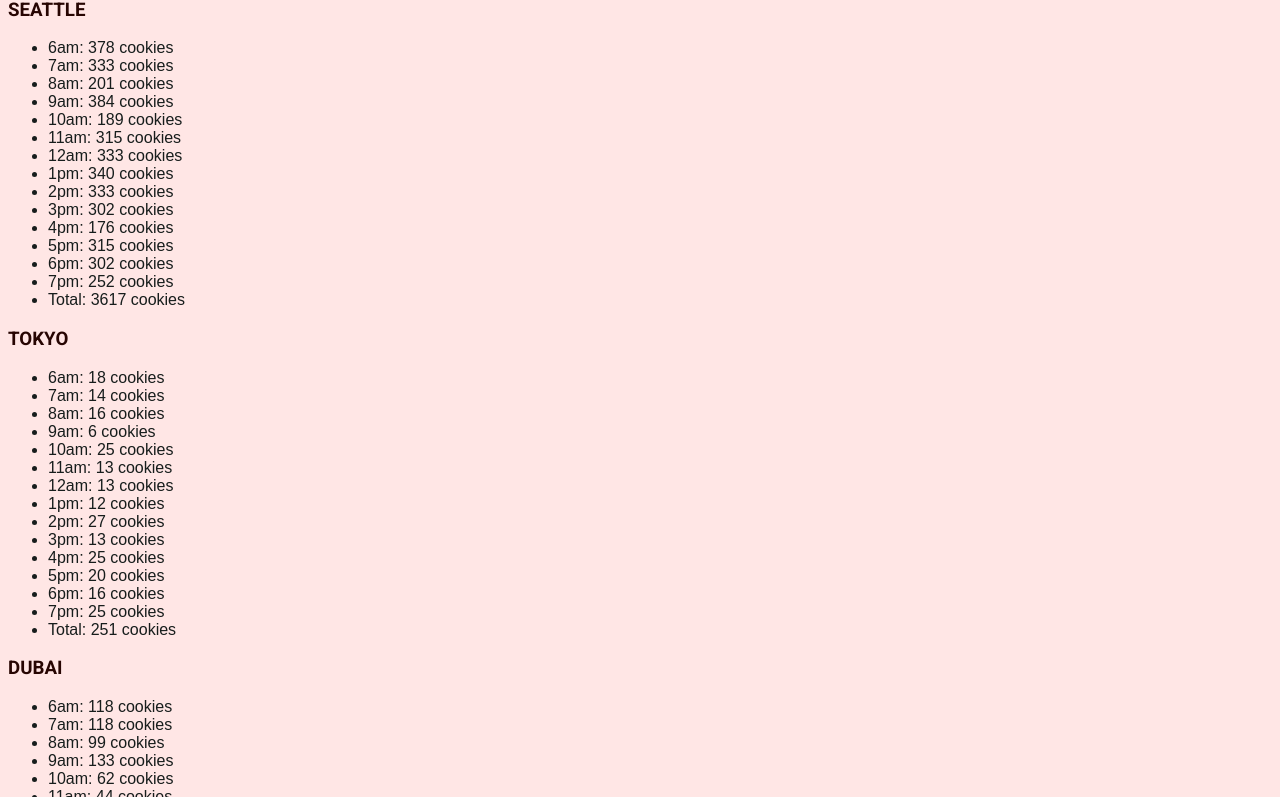
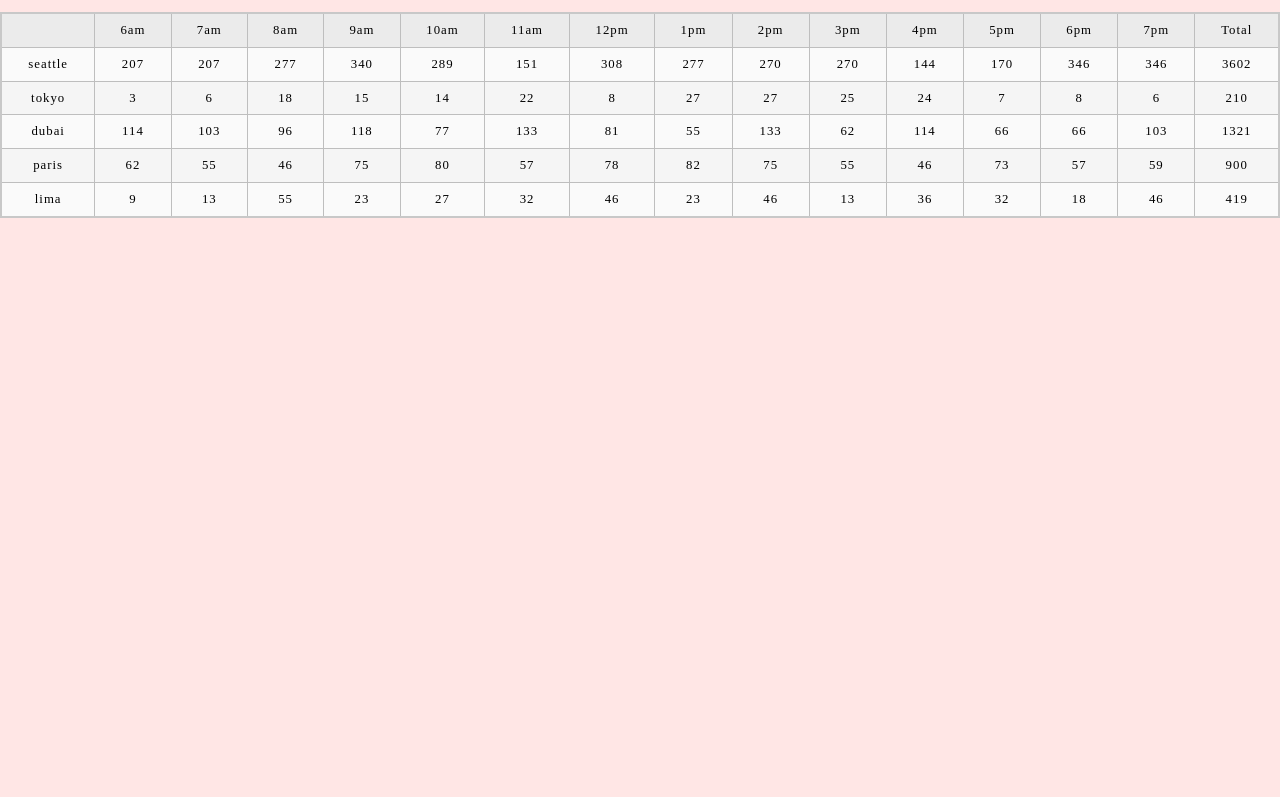
Before and after one commit to jamesCodes808/cookie-stand, a plain HTML site: page sales.html in a window 1280 px wide. Shown: the part 148-945 px from the top of the page. After the commit the page ends 800 px from the top, so only its background shows below. Drawn offline with Linux system fonts and the light colour scheme.

Commit message:
class07-refactored js code, created constructor for creation of shop objects and using tables to display data

```diff
--- /dev/null
+++ b/css/reset.css
@@ -0,0 +1,135 @@
+/* http://meyerweb.com/eric/tools/css/reset/
+   v2.0 | 20110126
+   License: none (public domain)
+*/
+
+html,
+body,
+div,
+span,
+applet,
+object,
+iframe,
+h1,
+h2,
+h3,
+h4,
+h5,
+h6,
+p,
+blockquote,
+pre,
+a,
+abbr,
+acronym,
+address,
+big,
+cite,
+code,
+del,
+dfn,
+em,
+img,
+ins,
+kbd,
+q,
+s,
+samp,
+small,
+strike,
+strong,
+sub,
+sup,
+tt,
+var,
+b,
+u,
+i,
+center,
+dl,
+dt,
+dd,
+ol,
+ul,
+li,
+fieldset,
+form,
+label,
+legend,
+table,
+caption,
+tbody,
+tfoot,
+thead,
+tr,
+th,
+td,
+article,
+aside,
+canvas,
+details,
+embed,
+figure,
+figcaption,
+footer,
+header,
+hgroup,
+menu,
+nav,
+output,
+ruby,
+section,
+summary,
+time,
+mark,
+audio,
+video {
+    margin: 0;
+    padding: 0;
+    border: 0;
+    font-size: 100%;
+    font: inherit;
+    vertical-align: baseline;
+}
+
+/* HTML5 display-role reset for older browsers */
+article,
+aside,
+details,
+figcaption,
+figure,
+footer,
+header,
+hgroup,
+menu,
+nav,
+section {
+    display: block;
+}
+
+body {
+    line-height: 1;
+}
+
+ol,
+ul {
+    list-style: none;
+}
+
+blockquote,
+q {
+    quotes: none;
+}
+
+blockquote:before,
+blockquote:after,
+q:before,
+q:after {
+    content: '';
+    content: none;
+}
+
+table {
+    border-collapse: collapse;
+    border-spacing: 0;
+}
--- a/css/style.css
+++ b/css/style.css
@@ -1,22 +1,17 @@
 body {
     background-color: #FFE6E5;
+    text-align: center;
 }
 
-h1,
-h2,
-h3,
-h4,
-h5,
-h6 {
+h1 {
     font-family: 'Roboto', sans-serif;
+    font-weight: 700;
     color: #270502;
+    font-size: 2rem;
+    margin: 1.5rem auto;
 }
 
-ul,
-li {
-    font-family: Arial, Helvetica, sans-serif;
-    color: #171D1C;
-}
+
 
 p {
     font-family: Georgia, 'Times New Roman', Times, serif;
@@ -31,3 +26,85 @@ button {
     background-color: #FA8072;
     border-radius: 5px;
 }
+
+main {
+    margin: 0 auto;
+}
+
+/* nav bar  */
+nav {
+    display: flex;
+}
+
+ul,
+li {
+    font-family: Arial, Helvetica, sans-serif;
+    color: #171D1C;
+    display: inline-flex;
+    position: relative;
+    float: inline-start;
+    margin: 1rem 1.5rem;
+}
+
+.nav-links li a:hover {
+    color: white;
+}
+
+/* Hero Section */
+.hero-container {
+    padding: 5% 10%;
+    position: relative;
+    width: 100%;
+    height: 350px;
+}
+
+
+
+.hero-img {
+    z-index: 1;
+    position: absolute;
+    right: 38%;
+}
+
+.hero-img-bg {
+    width: 20%;
+    height: 90%;
+    border-radius: 50%;
+    position: absolute;
+    z-index: 0;
+    right: 49%;
+    /* top: 10%; */
+    bottom: 10%;
+}
+
+/* Table Styles  */
+table {
+    border-collapse: collapse;
+    border: 2px solid rgb(200, 200, 200);
+    letter-spacing: 1px;
+    font-size: 0.8rem;
+    width: 100%;
+    margin-top: 10px;
+}
+
+td,
+th {
+    border: 1px solid rgb(190, 190, 190);
+    padding: 10px 20px;
+}
+
+th {
+    background-color: rgb(235, 235, 235);
+}
+
+td {
+    text-align: center;
+}
+
+tr:nth-child(even) td {
+    background-color: rgb(250, 250, 250);
+}
+
+tr:nth-child(odd) td {
+    background-color: rgb(245, 245, 245);
+}
--- a/js/app.js
+++ b/js/app.js
@@ -1,175 +1,112 @@
 'use strict'
 
-const seattleShop = {
-    name: 'seattle',
-    minHourlyCustomers: 23,
-    maxHourlyCustomers: 65,
-    averageCookieSale: 6.3,
-    numberOfCustomersPerHour: function () {
-        return Math.floor(Math.random() * (this.maxHourlyCustomers - this.minHourlyCustomers) + this.minHourlyCustomers)
-    },
-    amountOfCookiesPurchasedPerHour: function () {
-        return Math.floor(this.averageCookieSale * this.numberOfCustomersPerHour())
-    },
-    resultsOfSalesPerDay: function () {
-        let hourlySalesData = new Array();
-        for (let i = 0; i < 14; i++) {
-            hourlySalesData.push(this.amountOfCookiesPurchasedPerHour())
-        }
-        return hourlySalesData;
-    },
-    totalOfAllSalesInADay: function () {
-        let totalSales = 0;
-        let arr = this.resultsOfSalesPerDay();
-        for (let i = 0; i < arr.length; i++) {
-            totalSales += arr[i];
-        }
-        return totalSales;
+let hours = ['6am', '7am', '8am', '9am', '10am', '11am', '12pm', '1pm', '2pm', '3pm', '4pm', '5pm', '6pm', '7pm']
+
+let tableBody = document.getElementById('display-sales');
+
+// constructor for salmon cookie shops
+function Shop(location, minHourlyCustomers, maxHourlyCustomers, avgCookieSale) {
+    this.location = location;
+    this.minHourlyCustomers = minHourlyCustomers;
+    this.maxHourlyCustomers = maxHourlyCustomers;
+    this.avgCookieSale = avgCookieSale;
+    this.customersPerHour;
+    this.cookiesPurchasedPerHour;
+    this.total;
+    shopsArray.push(this)
+}
+
+// Shop Prototype functions
+Shop.prototype.getNumberOfCustomersPerHour = function () {
+    this.customersPerHour = new Array();
+    for (let i = 0; i < hours.length; i++) {
+        this.customersPerHour.push(Math.floor(Math.random() * (this.maxHourlyCustomers - this.minHourlyCustomers) + this.minHourlyCustomers));
     }
-};
+    return this.customersPerHour;
+}
 
-const tokyoShop = {
-    name: 'tokyo',
-    minHourlyCustomers: 3,
-    maxHourlyCustomers: 24,
-    averageCookieSale: 1.2,
-    numberOfCustomersPerHour: function () {
-        return Math.floor(Math.random() * (this.maxHourlyCustomers - this.minHourlyCustomers) + this.minHourlyCustomers)
-    },
-    amountOfCookiesPurchasedPerHour: function () {
-        return Math.floor(this.averageCookieSale * this.numberOfCustomersPerHour())
-    },
-    resultsOfSalesPerDay: function () {
-        let hourlySalesData = new Array();
-        for (let i = 0; i < 14; i++) {
-            hourlySalesData.push(this.amountOfCookiesPurchasedPerHour())
-        }
-        return hourlySalesData;
-    },
-    totalOfAllSalesInADay: function () {
-        let totalSales = 0;
-        let arr = this.resultsOfSalesPerDay();
-        for (let i = 0; i < arr.length; i++) {
-            totalSales += arr[i];
-        }
-        return totalSales;
+Shop.prototype.getAmountOfCookiesPurchasedPerHour = function () {
+    this.getNumberOfCustomersPerHour();
+    this.cookiesPurchasedPerHour = new Array();
+    for (let i = 0; i < hours.length; i++) {
+        this.cookiesPurchasedPerHour.push(Math.floor(this.avgCookieSale * this.customersPerHour[i]))
     }
-};
+    return this.cookiesPurchasedPerHour;
+}
 
-const dubaiShop = {
-    name: 'dubai',
-    minHourlyCustomers: 11,
-    maxHourlyCustomers: 38,
-    averageCookieSale: 3.7,
-    numberOfCustomersPerHour: function () {
-        return Math.floor(Math.random() * (this.maxHourlyCustomers - this.minHourlyCustomers) + this.minHourlyCustomers)
-    },
-    amountOfCookiesPurchasedPerHour: function () {
-        return Math.floor(this.averageCookieSale * this.numberOfCustomersPerHour())
-    },
-    resultsOfSalesPerDay: function () {
-        let hourlySalesData = new Array();
-        for (let i = 0; i < 14; i++) {
-            hourlySalesData.push(this.amountOfCookiesPurchasedPerHour())
-        }
-        return hourlySalesData;
-    },
-    totalOfAllSalesInADay: function () {
-        let totalSales = 0;
-        let arr = this.resultsOfSalesPerDay();
-        for (let i = 0; i < arr.length; i++) {
-            totalSales += arr[i];
-        }
-        return totalSales;
+Shop.prototype.getTotal = function () {
+    this.getNumberOfCustomersPerHour();
+    this.getAmountOfCookiesPurchasedPerHour();
+    this.total = 0;
+    for (let i = 0; i < hours.length; i++) {
+        this.total += this.cookiesPurchasedPerHour[i]
     }
-};
+    return this.total;
+}
 
-const parisShop = {
-    name: 'paris',
-    minHourlyCustomers: 20,
-    maxHourlyCustomers: 38,
-    averageCookieSale: 2.3,
-    numberOfCustomersPerHour: function () {
-        return Math.floor(Math.random() * (this.maxHourlyCustomers - this.minHourlyCustomers) + this.minHourlyCustomers)
-    },
-    amountOfCookiesPurchasedPerHour: function () {
-        return Math.floor(this.averageCookieSale * this.numberOfCustomersPerHour())
-    },
-    resultsOfSalesPerDay: function () {
-        let hourlySalesData = new Array();
-        for (let i = 0; i < 14; i++) {
-            hourlySalesData.push(this.amountOfCookiesPurchasedPerHour())
-        }
-        return hourlySalesData;
-    },
-    totalOfAllSalesInADay: function () {
-        let totalSales = 0;
-        let arr = this.resultsOfSalesPerDay();
-        for (let i = 0; i < arr.length; i++) {
-            totalSales += arr[i];
-        }
-        return totalSales;
-    }
-};
+Shop.prototype.render = function () {
+    this.getNumberOfCustomersPerHour();
+    this.getAmountOfCookiesPurchasedPerHour();
+    this.getTotal();
 
-const limaShop = {
-    name: 'lima',
-    minHourlyCustomers: 2,
-    maxHourlyCustomers: 16,
-    averageCookieSale: 4.6,
-    numberOfCustomersPerHour: function () {
-        return Math.floor(Math.random() * (this.maxHourlyCustomers - this.minHourlyCustomers) + this.minHourlyCustomers)
-    },
-    amountOfCookiesPurchasedPerHour: function () {
-        return Math.floor(this.averageCookieSale * this.numberOfCustomersPerHour())
-    },
-    resultsOfSalesPerDay: function () {
-        let hourlySalesData = new Array();
-        for (let i = 0; i < 14; i++) {
-            hourlySalesData.push(this.amountOfCookiesPurchasedPerHour())
-        }
-        return hourlySalesData;
-    },
-    totalOfAllSalesInADay: function () {
-        let totalSales = 0;
-        let arr = this.resultsOfSalesPerDay();
-        for (let i = 0; i < arr.length; i++) {
-            totalSales += arr[i];
-        }
-        return totalSales;
-    }
-};
+    // Create new Row and render into page
+    let dataRow = document.createElement('tr')
+    dataRow.id = `${this.location}-sales`;
+    tableBody.append(dataRow);
 
-
-const salmonShops = [seattleShop, tokyoShop, dubaiShop, parisShop, limaShop]
-
-
-let salesData = document.getElementById('display-sales');
-
-
-function displayAllSalesData() {
-    for (let shop in salmonShops) {
-        salesData.innerHTML += `<h3>${salmonShops[shop].name.toUpperCase()}</h3>
-        <ul>
-            <li>6am: ${salmonShops[shop].resultsOfSalesPerDay()[0]} cookies</li>
-            <li>7am: ${salmonShops[shop].resultsOfSalesPerDay()[1]} cookies</li>
-            <li>8am: ${salmonShops[shop].resultsOfSalesPerDay()[2]} cookies</li>
-            <li>9am: ${salmonShops[shop].resultsOfSalesPerDay()[3]} cookies</li>
-            <li>10am: ${salmonShops[shop].resultsOfSalesPerDay()[4]} cookies</li>
-            <li>11am: ${salmonShops[shop].resultsOfSalesPerDay()[5]} cookies</li>
-            <li>12am: ${salmonShops[shop].resultsOfSalesPerDay()[6]} cookies</li>
-            <li>1pm: ${salmonShops[shop].resultsOfSalesPerDay()[7]} cookies</li>
-            <li>2pm: ${salmonShops[shop].resultsOfSalesPerDay()[8]} cookies</li>
-            <li>3pm: ${salmonShops[shop].resultsOfSalesPerDay()[9]} cookies</li>
-            <li>4pm: ${salmonShops[shop].resultsOfSalesPerDay()[10]} cookies</li>
-            <li>5pm: ${salmonShops[shop].resultsOfSalesPerDay()[11]} cookies</li>
-            <li>6pm: ${salmonShops[shop].resultsOfSalesPerDay()[12]} cookies</li>
-            <li>7pm: ${salmonShops[shop].resultsOfSalesPerDay()[13]} cookies</li>
-            <li>Total: ${salmonShops[shop].totalOfAllSalesInADay()} cookies</li>
-        </ul>
-        `
+    for (let i = 0; i < this.cookiesPurchasedPerHour.length; i++) {
+        dataRow.append(document.createElement('td'));
     }
 
+    let salesData = dataRow.querySelectorAll('td')
+
+    for (let i = 0; i < salesData.length; i++) {
+        salesData[i].innerText = this.cookiesPurchasedPerHour[i]
+    }
+
+    dataRow.prepend(document.createElement('td'))
+
+    dataRow.firstElementChild.innerText = this.location;
+
+    dataRow.append(document.createElement('td'));
+
+    dataRow.lastElementChild.innerText = this.total;
 }
 
-displayAllSalesData();
+function renderHours() {
+    // insert hour array
+    let headerRow = document.getElementById('table-header');
+
+    for (let i = 0; i < hours.length; i++) {
+        headerRow.append(document.createElement('th'));
+    };
+
+    let hourData = headerRow.querySelectorAll('th');
+
+    for (let i = 0; i < hourData.length; i++) {
+        hourData[i].innerText = hours[i];
+    };
+
+    headerRow.prepend(document.createElement('th'));
+
+    headerRow.append(document.createElement('th'));
+
+    headerRow.lastElementChild.innerText = 'Total'
+}
+
+function renderSales(arrayOfShops) {
+    for (let i = 0; i < arrayOfShops.length; i++) {
+        arrayOfShops[i].render();
+    }
+}
+
+let shopsArray = []
+
+const seattleShop = new Shop('seattle', 23, 65, 6.3);
+const tokyoShop = new Shop('tokyo', 3, 24, 1.2);
+const dubaiShop = new Shop('dubai', 11, 38, 3.7);
+const parisShop = new Shop('paris', 20, 38, 2.3);
+const limaShop = new Shop('lima', 2, 16, 4.6);
+
+renderHours();
+renderSales(shopsArray);
--- a/sales.html
+++ b/sales.html
@@ -12,6 +12,7 @@
     <link href="https://fonts.googleapis.com/css2?family=Roboto:wght@300;400;700;900&display=swap" rel="stylesheet">
 
     <!-- link CSS  -->
+    <link rel="stylesheet" href="css/reset.css">
     <link rel="stylesheet" href="css/style.css">
 
     <title>Sales</title>
@@ -20,20 +21,29 @@
 <body>
     <header>
         <nav>
-            <a href="index.html">Go to index</a>
+            <ul>
+                <li><a href="index.html">Home</a></li>
+                <li><a href="#">Locations</a></li>
+                <li><a href="#">FAQ</a></li>
+                <li><a href="sales.html">Sales</a></li>
+            </ul>
         </nav>
     </header>
     <main>
         <h1>Sales Data</h1>
-        <button id="seattle-store-btn">Seattle</button>
+        <!-- <button id="seattle-store-btn">Seattle</button>
         <button id="tokyo-store-btn">Tokyo</button>
         <button id="dubai-store-btn">Dubai</button>
         <button id="paris-store-btn">Paris</button>
-        <button id="lima-store-btn">Lima</button>
-        <section id="display-sales">
+        <button id="lima-store-btn">Lima</button> -->
+        <table>
+            <tbody id="display-sales">
+                <tr id="table-header">
 
+                </tr>
 
-        </section>
+            </tbody>
+        </table>
     </main>
     <!-- link JS  -->
     <script src="js/app.js"></script>
```
Also changed, not shown: index.html (+8 -2 lines), 1 other file.
